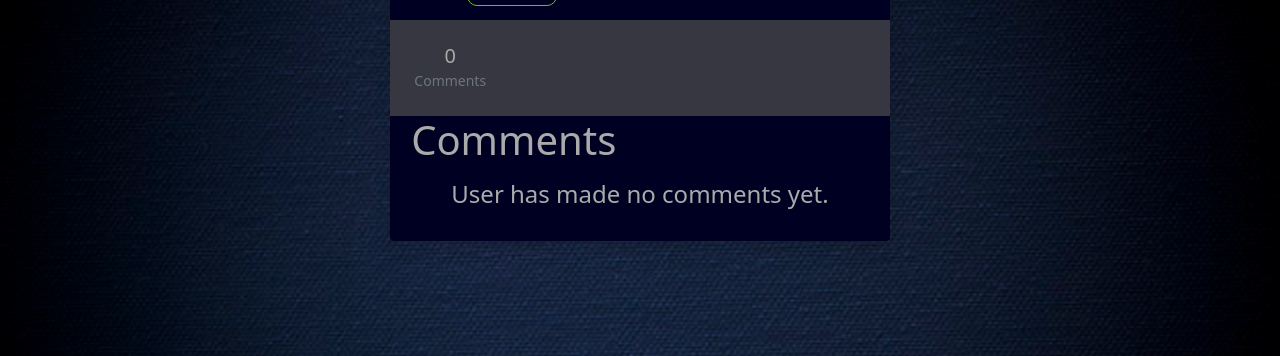
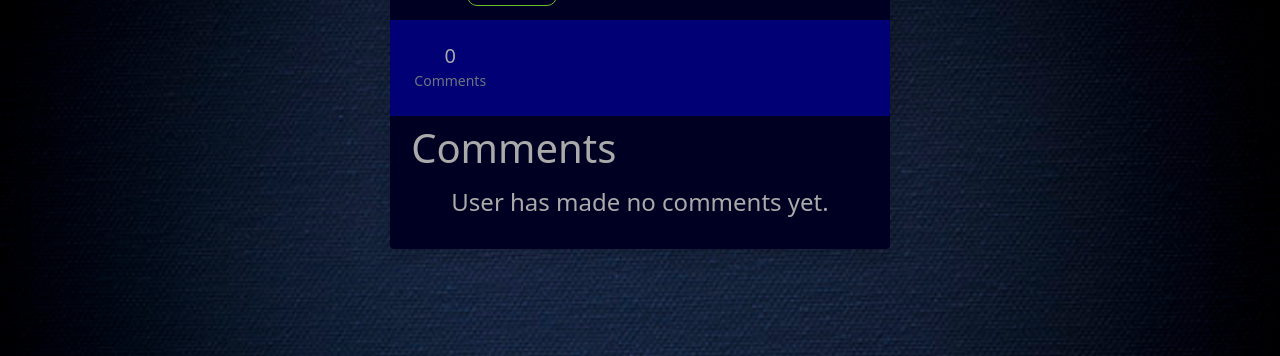
Before and after one commit to masuggs515/Sports_Betting_Forum, a Flask app: template templates/user_details.html in a window 1280 px wide. Shown: the part 179-535 px from the top of the page. Run offline with Flask 2, Linux system fonts and the light colour scheme; the template is opened without the code that fills it, so the values that code supplies are empty; parts of the project's set-up code (start-up, migrations or seed data) failed here and were passed over; some libraries are stand-ins or nearby versions.

Commit message:
slight styling

```diff
--- a/app.py
+++ b/app.py
@@ -240,7 +240,7 @@ def delete_comment(comment_id):
     comment = Comment.query.get_or_404(comment_id)
     db.session.delete(comment)
     db.session.commit()
-    return ({"success"})
+    return ({"success": "success"})
 
 
 
--- a/static/app.js
+++ b/static/app.js
@@ -47,7 +47,13 @@ async function deleteComment(e) {
   if (e.target.id == "delete-comment") {
     comment_id = $(e.target).parent().attr('id');
     $(e.target).parent().remove();
-    await axios.delete(`/comment/${comment_id}/delete`)
+    try {
+      await axios.delete(`/comment/${comment_id}/delete`)
+    } catch (error) {
+      console.log(error)
+    }
+
+
   }
 }
 
--- a/static/stylesheets/app.css
+++ b/static/stylesheets/app.css
@@ -36,7 +36,7 @@ input:focus, textarea:focus, button:focus{
 }
 
 .bg-grey{
-    background-color: rgb(55, 55, 65);
+    background-color: rgb(1, 1, 117);
 }
 
 .bg-dark-blue, .bg-dark-blue:focus{
--- a/templates/user_details.html
+++ b/templates/user_details.html
@@ -23,7 +23,7 @@
                         </div>
                     </div>
                 </div>
-                <div class="bg-grey p-4 d-flex justify-content-start text-center">
+                <div class="bg-grey p-4 d-flex justify-content-start text-center mb-2">
                     <ul class="list-inline mb-0">
                         <li class="list-inline-item">
                             <h5 class="font-weight-bold text-light-grey mb-0 d-block">{{comments | length}}</h5><small
```
